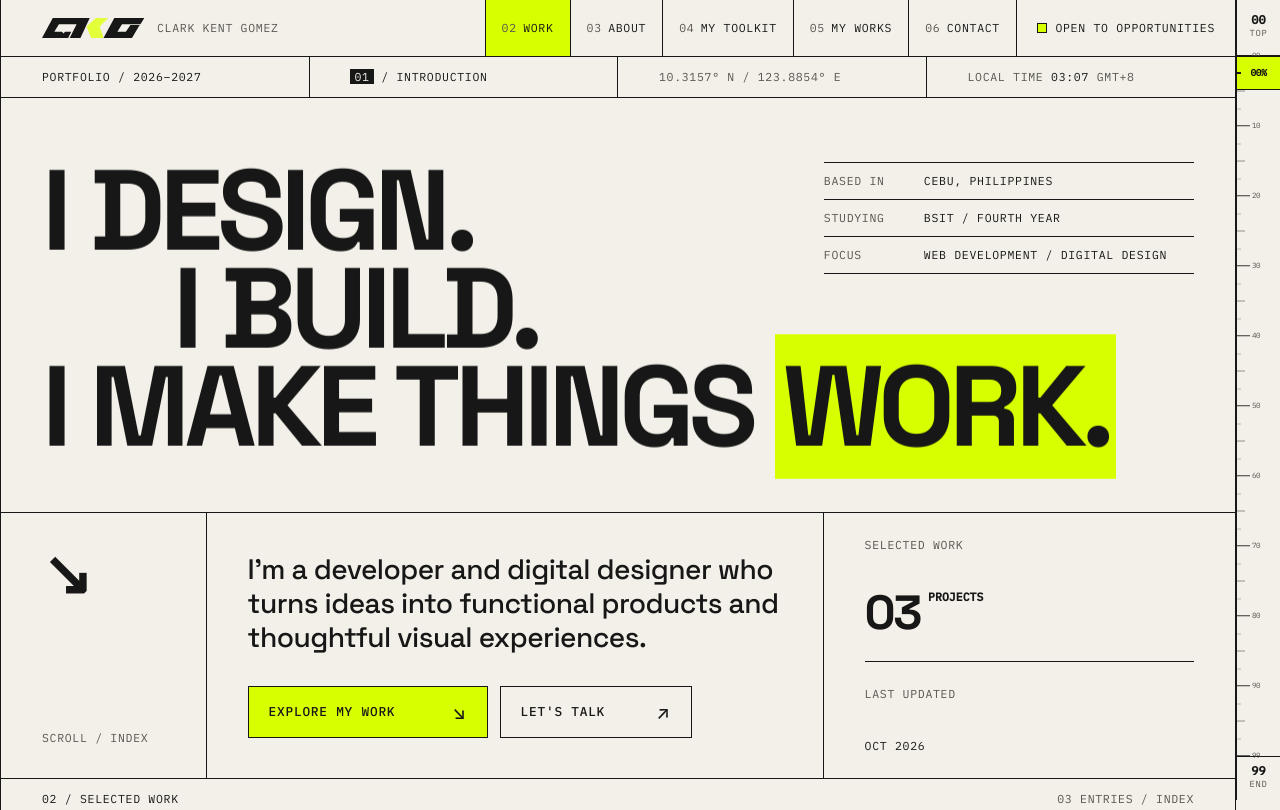
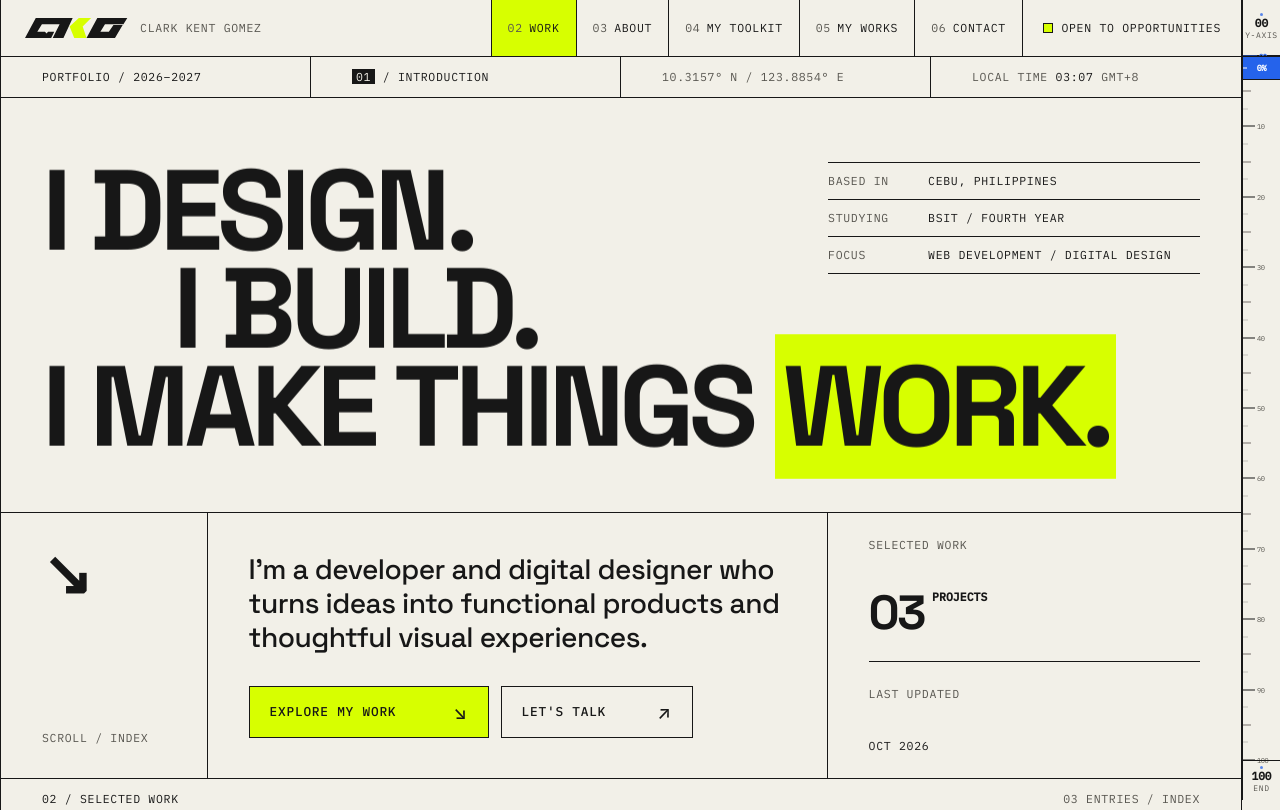
Before and after one commit to ken-kaiser/Portfolio, a website built with Vite: page index.html in a window 1280 px wide. Shown: the top 810 px of the page. Built offline with nearby package versions, Linux system fonts and the light colour scheme.

Commit message:
feat: fix CKG logo hover behavior and implement technical ruler-style scroll indicator with blue accents

```diff
--- a/src/components/Navbar.js
+++ b/src/components/Navbar.js
@@ -35,9 +35,9 @@ export function Navbar() {
   return `
     <header class="sticky top-0 z-50 border-b border-ink bg-paper">
       <div class="sheet flex h-[var(--nav-h)] items-stretch justify-between">
-        <a href="#top" class="group flex items-center gap-3 pl-[clamp(1rem,3.2vw,3rem)] pr-4" aria-label="${esc(site.name)}, back to top">
-          <span class="flex items-center transition-transform group-hover:-translate-y-0.5">${Logo({ className: 'h-4 sm:h-5 w-auto' })}</span>
-          <span class="label hidden text-mute sm:inline">${esc(site.name)}</span>
+        <a href="#top" class="group flex h-full items-center gap-3 px-4 sm:px-6 hover:bg-surface/60 transition-colors" aria-label="${esc(site.name)}, back to top">
+          <span class="flex items-center">${Logo({ className: 'h-4 sm:h-5 w-auto' })}</span>
+          <span class="label hidden text-mute transition-colors group-hover:text-ink sm:inline">${esc(site.name)}</span>
         </a>
 
         <nav aria-label="Primary" class="hidden lg:flex">
--- a/src/components/RulerScrollbar.js
+++ b/src/components/RulerScrollbar.js
@@ -1,57 +1,64 @@
 /**
  * ─────────────────────────────────────────────────────────────
- *  RULER SCROLLBAR & SCROLL PROGRESS INDICATOR
+ *  TECHNICAL RULER-STYLE SCROLL PROGRESS INDICATOR
  * ─────────────────────────────────────────────────────────────
- *  Architectural drafting-scale scrollbar combined with a live
- *  percentage needle and scrubbable navigation track.
+ *  Minimalist vertical measuring instrument fixed to the right
+ *  edge of the viewport, featuring evenly spaced horizontal tick marks,
+ *  numbered scroll-position markers, and a small technical blue
+ *  percentage indicator that updates in real time.
  */
 
 export function RulerScrollbar() {
-  // Generate ticks from 0% to 100% at 2.5% intervals
+  // Generate evenly spaced horizontal tick marks from 0% to 100% at 2.5% intervals
   const ticks = [];
   for (let i = 0; i <= 100; i += 2.5) {
     const isMajor = i % 10 === 0;
     const isMedium = !isMajor && i % 5 === 0;
-    const isMinor = !isMajor && !isMedium;
 
     let type = 'ruler-tick-minor';
     let label = '';
 
     if (isMajor) {
       type = 'ruler-tick-major';
-      label = i === 100 ? '99' : String(i).padStart(2, '0');
+      label = i === 100 ? '100' : String(i).padStart(2, '0');
     } else if (isMedium) {
       type = 'ruler-tick-medium';
     }
 
     ticks.push(`
-      <div class="ruler-tick ${type}" style="top: ${i}%;" aria-hidden="true">
+      <div class="ruler-tick ${type}" style="top: ${i}%;" data-tick-pct="${i}" aria-hidden="true">
         <span class="ruler-tick-line"></span>
         ${label ? `<span class="ruler-tick-text">${label}</span>` : ''}
       </div>`);
   }
 
   return `
-    <aside id="ruler-scrollbar" class="ruler-scrollbar" aria-label="Scroll ruler indicator" role="region">
-      <button type="button" class="ruler-nav-btn ruler-nav-top" data-ruler-top title="Scroll to top" aria-label="Scroll to top">
+    <aside id="ruler-scrollbar" class="ruler-scrollbar" aria-label="Technical scroll progress ruler" role="region">
+      <!-- Top Instrument Calibration / Return to Top -->
+      <button type="button" class="ruler-nav-btn ruler-nav-top" data-ruler-top title="Return to 00% (Top)" aria-label="Scroll to top">
+        <span class="ruler-btn-pip" aria-hidden="true"></span>
         <span class="ruler-btn-num">00</span>
-        <span class="ruler-btn-tag">TOP</span>
+        <span class="ruler-btn-tag">Y-AXIS</span>
       </button>
 
+      <!-- Minimalist Vertical Track with Measuring Scale -->
       <div id="ruler-track" class="ruler-track" role="slider" tabindex="0"
-           aria-label="Page scroll position" aria-valuenow="0" aria-valuemin="0" aria-valuemax="100">
+           aria-label="Scroll progress position" aria-valuenow="0" aria-valuemin="0" aria-valuemax="100">
         <div class="ruler-ticks" aria-hidden="true">
           ${ticks.join('')}
         </div>
 
+        <!-- Small Blue Percentage Indicator with Technical Needle -->
         <div id="ruler-thumb" class="ruler-thumb" aria-hidden="true">
           <span class="ruler-needle"></span>
           <span id="ruler-pct" class="ruler-pct">00%</span>
         </div>
       </div>
 
-      <button type="button" class="ruler-nav-btn ruler-nav-bottom" data-ruler-bottom title="Scroll to end" aria-label="Scroll to end">
-        <span class="ruler-btn-num">99</span>
+      <!-- Bottom Instrument Calibration / Jump to End -->
+      <button type="button" class="ruler-nav-btn ruler-nav-bottom" data-ruler-bottom title="Jump to 100% (End)" aria-label="Scroll to end">
+        <span class="ruler-btn-pip" aria-hidden="true"></span>
+        <span class="ruler-btn-num">100</span>
         <span class="ruler-btn-tag">END</span>
       </button>
     </aside>`;
@@ -68,6 +75,7 @@ export function initRulerScrollbar() {
 
   if (!ruler || !track || !thumb || !pct) return;
 
+  const majorTicks = track.querySelectorAll('.ruler-tick-major');
   let isDragging = false;
   let ticking = false;
 
@@ -80,17 +88,28 @@ export function initRulerScrollbar() {
     const pctVal = Math.round(progress * 100);
 
     const trackHeight = track.clientHeight;
-    const thumbHeight = thumb.clientHeight || 34;
+    const thumbHeight = thumb.clientHeight || 24;
     const available = Math.max(0, trackHeight - thumbHeight);
     const thumbY = progress * available;
 
     thumb.style.transform = `translate3d(0, ${thumbY}px, 0)`;
-    pct.textContent = `${String(pctVal).padStart(2, '0')}%`;
+    pct.textContent = `${pctVal}%`;
     track.setAttribute('aria-valuenow', String(pctVal));
 
     if (progressBar) {
       progressBar.style.transform = `scaleX(${progress})`;
     }
+
+    // Technical indicator: illuminate the nearest major calibration marker in subtle blue
+    const nearestMajor = Math.round(progress * 10) * 10;
+    majorTicks.forEach((tick) => {
+      const tickVal = parseInt(tick.dataset.tickPct, 10);
+      if (tickVal === nearestMajor) {
+        tick.classList.add('is-active-tick');
+      } else {
+        tick.classList.remove('is-active-tick');
+      }
+    });
 
     ticking = false;
   };
@@ -105,7 +124,7 @@ export function initRulerScrollbar() {
   window.addEventListener('scroll', onScroll, { passive: true });
   window.addEventListener('resize', onScroll, { passive: true });
 
-  // Observe body mutations/resizes so routing updates position instantly
+  // Update immediately when route changes or DOM height changes
   if ('ResizeObserver' in window) {
     const ro = new ResizeObserver(() => {
       if (!ticking) {
@@ -127,7 +146,7 @@ export function initRulerScrollbar() {
     });
   };
 
-  // Click on top/bottom navigation buttons
+  // Top/bottom calibration jump buttons
   btnTop?.addEventListener('click', () => {
     window.scrollTo({ top: 0, behavior: 'smooth' });
   });
@@ -137,10 +156,10 @@ export function initRulerScrollbar() {
     window.scrollTo({ top: max, behavior: 'smooth' });
   });
 
-  // Track clicking & scrubbing
+  // Track click & scrub interactions
   const handlePointerScrub = (e, smooth = false) => {
     const rect = track.getBoundingClientRect();
-    const thumbHeight = thumb.clientHeight || 34;
+    const thumbHeight = thumb.clientHeight || 24;
     const available = rect.height - thumbHeight;
     if (available <= 0) return;
 
@@ -150,7 +169,6 @@ export function initRulerScrollbar() {
   };
 
   track.addEventListener('pointerdown', (e) => {
-    // If target is inside the thumb or track
     isDragging = true;
     thumb.classList.add('is-dragging');
     track.setPointerCapture(e.pointerId);
@@ -174,7 +192,7 @@ export function initRulerScrollbar() {
   track.addEventListener('pointerup', stopDrag);
   track.addEventListener('pointercancel', stopDrag);
 
-  // Keyboard navigation for accessibility
+  // Keyboard navigation
   track.addEventListener('keydown', (e) => {
     const step = 90;
     const max = document.documentElement.scrollHeight - window.innerHeight;
@@ -209,7 +227,7 @@ export function initRulerScrollbar() {
     }
   });
 
-  // Initial draw
+  // Initial calculation
   update();
 
   return update;
--- a/src/main.js
+++ b/src/main.js
@@ -53,7 +53,7 @@ const HOME_DESC =
 
 /* ── Shell (rendered once) ─────────────────────────────────── */
 root.innerHTML = `
-  <div id="scroll-progress" class="fixed top-0 left-0 right-0 h-[2.5px] bg-acid z-[70] origin-left pointer-events-none will-change-transform" style="transform: scaleX(0);" aria-hidden="true"></div>
+  <div id="scroll-progress" class="fixed top-0 left-0 right-0 h-[2.5px] bg-[#2563eb] z-[70] origin-left pointer-events-none will-change-transform" style="transform: scaleX(0);" aria-hidden="true"></div>
   ${RulerScrollbar()}
   <a href="#main" class="skip-link">Skip to content</a>
   ${Navbar()}
--- a/src/styles/main.css
+++ b/src/styles/main.css
@@ -507,17 +507,24 @@
     .js-motion #works-grid > article:nth-child(6) { transition-delay: 290ms; }
   }
 
-  /* ── Ruler-Style Scrollbar & Scroll Progress Indicator ──── */
-  .ruler-scrollbar {
-    display: none;
+  /* ── Technical Ruler-Style Scroll Progress Indicator ──── */
+  :root {
+    --tech-blue: #2563eb;
+    --tech-blue-hover: #1d4ed8;
+    --tech-blue-glow: rgba(37, 99, 235, 0.25);
   }
 
+  /* Universal body right-padding so page content is never obscured */
+  body {
+    padding-right: 24px;
+  }
   @media (min-width: 1024px) {
     body {
-      padding-right: 44px;
+      padding-right: 38px;
+    }
   }
 
-    /* Native browser scrollbar hidden on desktop in favor of interactive ruler */
+  /* Native scrollbars hidden across all platforms so ruler is the sole instrument */
   html {
     scrollbar-width: none;
     -ms-overflow-style: none;
@@ -533,13 +540,20 @@
     top: 0;
     right: 0;
     bottom: 0;
-      width: 44px;
+    width: 24px;
     background: var(--color-paper);
     border-left: 1px solid var(--color-ink);
-      z-index: 55;
+    z-index: 60;
     user-select: none;
   }
 
+  @media (min-width: 1024px) {
+    .ruler-scrollbar {
+      width: 38px;
+    }
+  }
+
+  /* Technical navigation buttons (TOP and END) */
   .ruler-nav-btn {
     display: flex;
     flex-direction: column;
@@ -549,44 +563,70 @@
     background: transparent;
     border: none;
     cursor: pointer;
-      padding: 0.35rem 0;
+    position: relative;
+    padding: 0.25rem 0;
     transition: background-color 120ms ease;
   }
   .ruler-nav-btn:hover {
-      background-color: var(--color-acid);
+    background-color: var(--color-surface);
   }
   .ruler-nav-top {
     height: var(--nav-h);
     border-bottom: 1px solid var(--color-ink);
   }
   .ruler-nav-bottom {
-      height: 2.75rem;
+    height: 2.5rem;
     border-top: 1px solid var(--color-ink);
   }
+
+  .ruler-btn-pip {
+    width: 3px;
+    height: 3px;
+    border-radius: 9999px;
+    background-color: var(--tech-blue);
+    margin-bottom: 2px;
+    opacity: 0.75;
+    transition: transform 150ms ease, opacity 150ms ease;
+  }
+  .ruler-nav-btn:hover .ruler-btn-pip {
+    opacity: 1;
+    transform: scale(1.3);
+  }
+
   .ruler-btn-num {
     font-family: var(--font-mono);
-      font-size: 0.75rem;
+    font-size: 0.7rem;
     font-weight: 700;
     line-height: 1;
     color: var(--color-ink);
   }
   .ruler-btn-tag {
     font-family: var(--font-mono);
-      font-size: 0.55rem;
+    font-size: 0.5rem;
     letter-spacing: 0.08em;
     color: var(--color-mute);
   }
 
+  @media (max-width: 1023px) {
+    .ruler-btn-tag {
+      display: none;
+    }
+    .ruler-btn-num {
+      font-size: 0.6rem;
+    }
+  }
+
+  /* Technical ruler track */
   .ruler-track {
     position: relative;
     flex: 1;
     width: 100%;
     cursor: ns-resize;
     outline: none;
+    background: transparent;
   }
   .ruler-track:focus-visible {
-      outline: 2px solid var(--color-ink);
-      outline-offset: -2px;
+    box-shadow: inset 0 0 0 2px var(--tech-blue);
   }
 
   .ruler-ticks {
@@ -603,39 +643,80 @@
     align-items: center;
     transform: translateY(-50%);
     pointer-events: none;
+    transition: color 150ms ease;
   }
+
+  /* Thin black and gray lines */
   .ruler-tick-line {
     height: 1px;
-      background-color: var(--color-ink);
+    display: block;
+    background-color: rgba(23, 23, 23, 0.22); /* Minor tick: light gray */
+    width: 3.5px;
+    transition: width 120ms ease, background-color 150ms ease;
   }
+  @media (min-width: 1024px) {
+    .ruler-tick-line {
+      width: 4.5px;
+    }
+  }
+
+  .ruler-tick-medium .ruler-tick-line {
+    width: 5.5px;
+    background-color: #78716c; /* Medium tick: medium gray */
+  }
+  @media (min-width: 1024px) {
+    .ruler-tick-medium .ruler-tick-line {
+      width: 7.5px;
+    }
+  }
+
   .ruler-tick-major .ruler-tick-line {
-      width: 13px;
-      opacity: 0.85;
+    width: 8px;
+    background-color: var(--color-ink); /* Major tick: thin black line */
   }
-    .ruler-tick-medium .ruler-tick-line {
-      width: 8px;
-      opacity: 0.45;
+  @media (min-width: 1024px) {
+    .ruler-tick-major .ruler-tick-line {
+      width: 12px;
     }
-    .ruler-tick-minor .ruler-tick-line {
-      width: 4px;
-      opacity: 0.25;
   }
+
   .ruler-tick-text {
     font-family: var(--font-mono);
-      font-size: 7.5px;
+    font-size: 7px;
     line-height: 1;
     color: var(--color-mute);
     margin-left: 2px;
-      letter-spacing: -0.05em;
+    letter-spacing: -0.06em;
+  }
+  @media (max-width: 1023px) {
+    .ruler-tick-text {
+      display: none;
+    }
   }
 
+  /* Active graduation highlight in technical blue */
+  .ruler-tick-major.is-active-tick .ruler-tick-line {
+    background-color: var(--tech-blue);
+    width: 10px;
+  }
+  @media (min-width: 1024px) {
+    .ruler-tick-major.is-active-tick .ruler-tick-line {
+      width: 14px;
+    }
+  }
+  .ruler-tick-major.is-active-tick .ruler-tick-text {
+    color: var(--tech-blue);
+    font-weight: 700;
+  }
+
+  /* Small Blue Percentage Indicator */
   .ruler-thumb {
     position: absolute;
     top: 0;
     left: 0;
     right: 0;
-      height: 34px;
-      background-color: var(--color-acid);
+    height: 24px;
+    background-color: var(--tech-blue);
     border-top: 1px solid var(--color-ink);
     border-bottom: 1px solid var(--color-ink);
     display: flex;
@@ -644,46 +725,41 @@
     cursor: grab;
     z-index: 10;
     will-change: transform;
-      box-shadow: -2px 0 0 var(--color-ink);
+    box-shadow: -1px 0 0 var(--color-ink);
     transition: background-color 100ms ease;
   }
   .ruler-thumb:hover {
-      background-color: #e5ff33;
+    background-color: var(--tech-blue-hover);
   }
   .ruler-thumb.is-dragging {
     cursor: grabbing;
-      background-color: var(--color-acid);
+    background-color: var(--tech-blue-hover);
+    box-shadow: 0 0 6px var(--tech-blue-glow), -1px 0 0 var(--color-ink);
   }
+
+  /* Technical needle line */
   .ruler-needle {
     position: absolute;
     left: 0;
     top: 50%;
     transform: translateY(-50%);
-      width: 4px;
-      height: 2px;
-      background-color: var(--color-ink);
+    width: 3.5px;
+    height: 1px;
+    background-color: #ffffff;
   }
+
   .ruler-pct {
     font-family: var(--font-mono);
-      font-size: 9.5px;
+    font-size: 8px;
     font-weight: 700;
     line-height: 1;
-      color: var(--color-ink);
-      letter-spacing: -0.04em;
+    color: #ffffff;
+    letter-spacing: -0.05em;
+    user-select: none;
   }
-  }
-
-  /* Custom styled scrollbars on mobile / touch viewports */
-  @media (max-width: 1023px) {
-    ::-webkit-scrollbar {
-      width: 5px;
-      height: 5px;
-    }
-    ::-webkit-scrollbar-track {
-      background: var(--color-paper);
-    }
-    ::-webkit-scrollbar-thumb {
-      background: var(--color-ink);
+  @media (min-width: 1024px) {
+    .ruler-pct {
+      font-size: 8.5px;
     }
   }
 }
```
Also changed, not shown: src/components/Logo.js (+4 -4 lines). Lines whose indentation alone changed are shown as unchanged.
